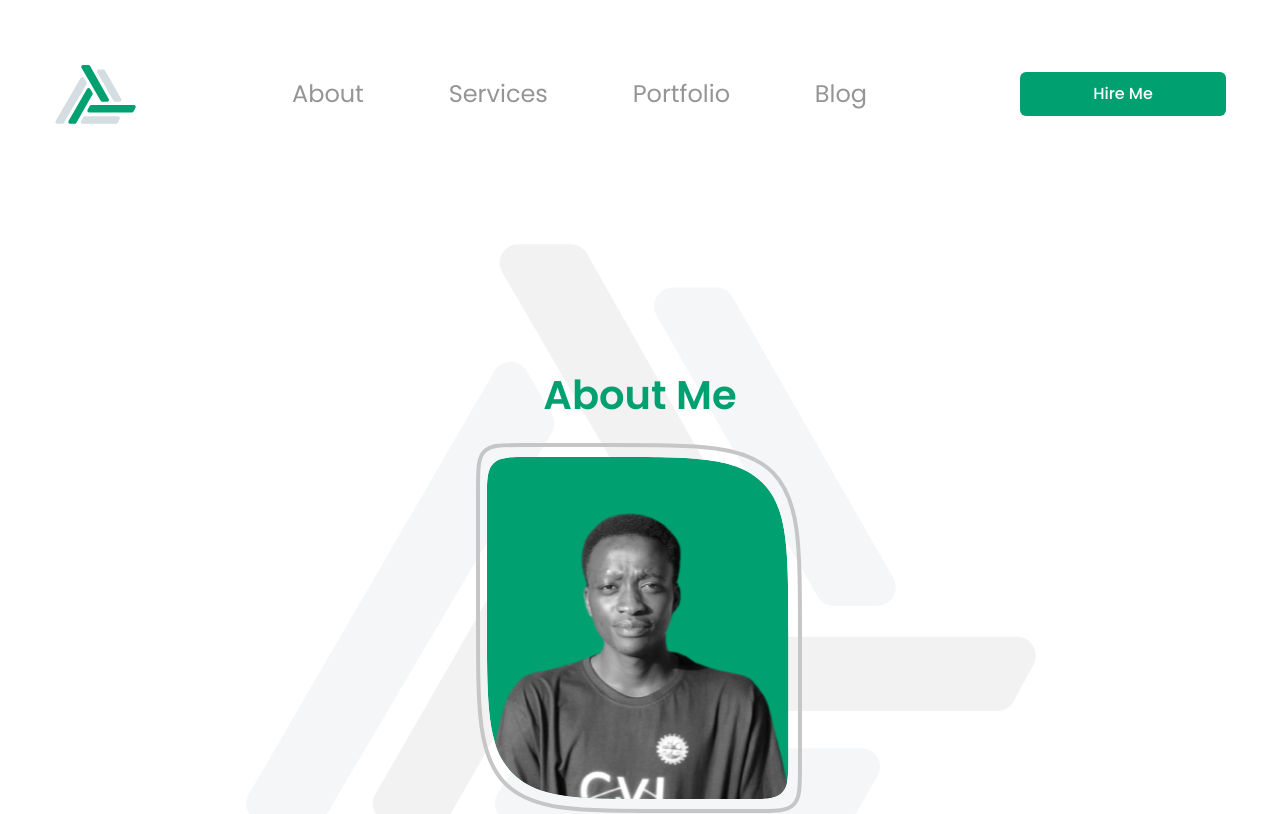
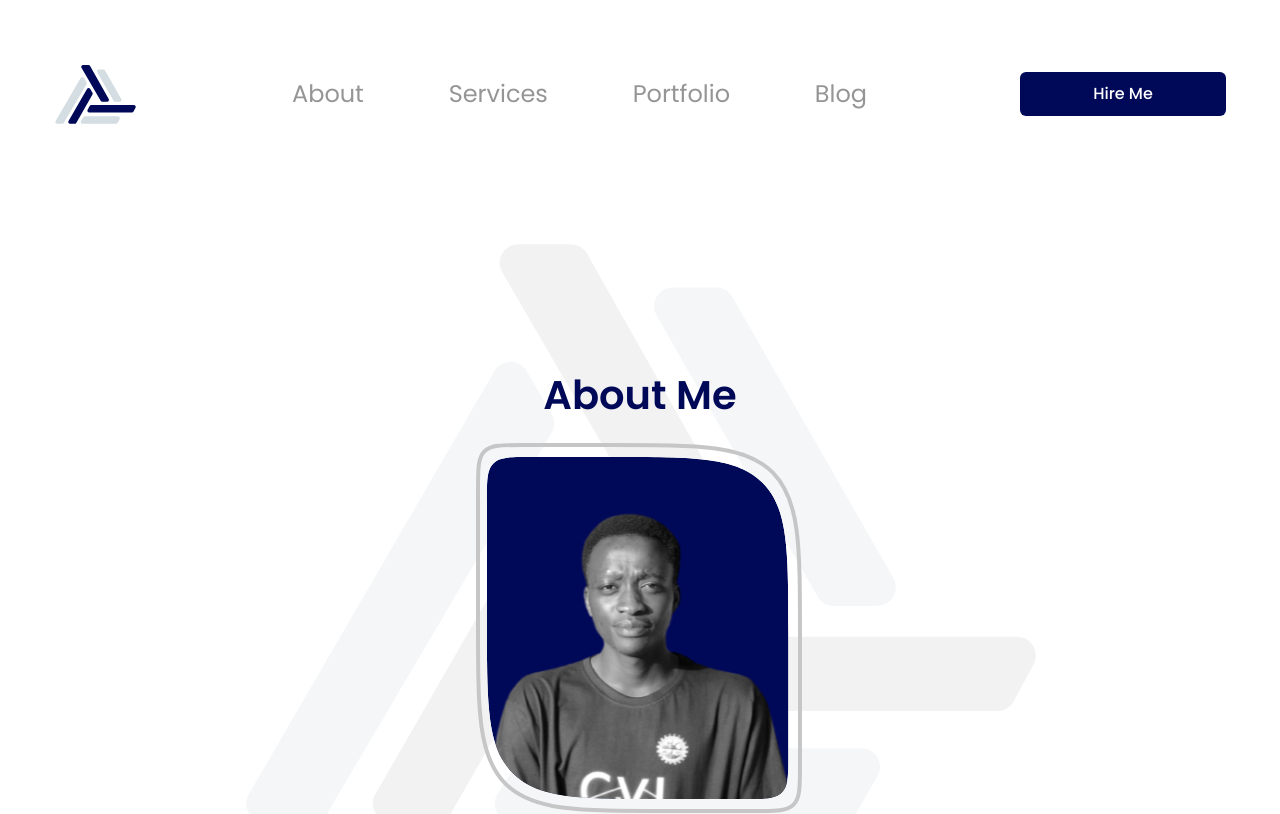
Before and after one commit to mmustaphak/ui-ux-portfolio, a React (Vite) app: page /about in a window 1280 px wide. Shown: the top 814 px of the page. Built offline with nearby package versions, Linux system fonts and the light colour scheme.

Commit message:
Made the theme change every five seconds

```diff
--- a/src/components/ThemeContext.jsx
+++ b/src/components/ThemeContext.jsx
@@ -1,16 +1,26 @@
-import { createContext } from "react";
+import { createContext, useEffect, useState } from "react";
 
 export const ThemeContext = createContext('#151515');
 
 export function ThemeProvider({ children }) {
-  function randomTheme() {
-    const themes = ["#151515", "#00A070", "#000958"]; // black, green and blue theme
-    const randomIndex = Math.floor(Math.random() * 3);
-    return themes[randomIndex];
-  }
+
+  const [currentThemeIndex, setCurrentThemeIndex] = useState(0)
+
+  const themes = ["#151515", "#00A070", "#000958"]; // black, green and blue theme
+
+  useEffect(() => {
+    setTimeout(() => {
+      setCurrentThemeIndex(oldIndex => {
+        const nextIndex = (oldIndex + 1) % themes.length
+        return nextIndex
+      })
+    }, 5000);
+  }, [currentThemeIndex])
+
+
 
   return (
-    <ThemeContext.Provider value={randomTheme()}>
+    <ThemeContext.Provider value={themes[currentThemeIndex]}>
       {children}
     </ThemeContext.Provider>
   );
```
